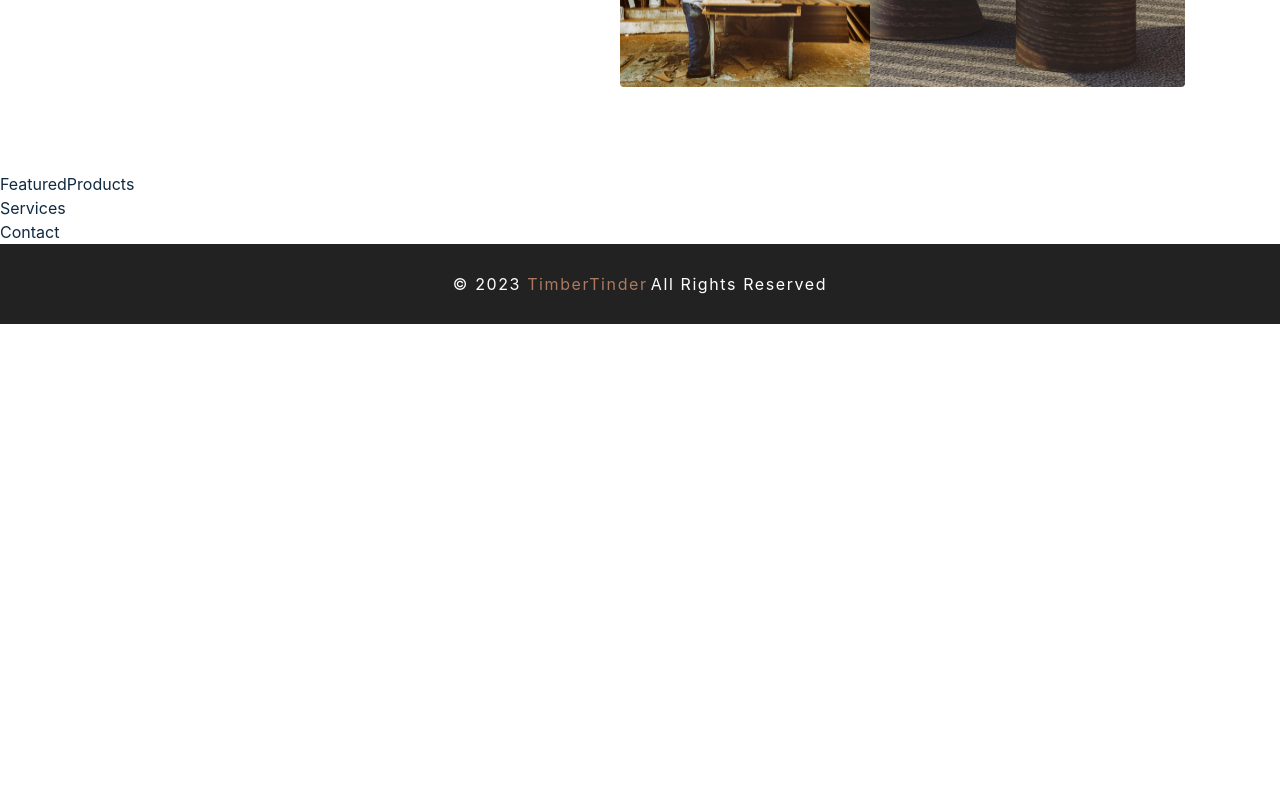
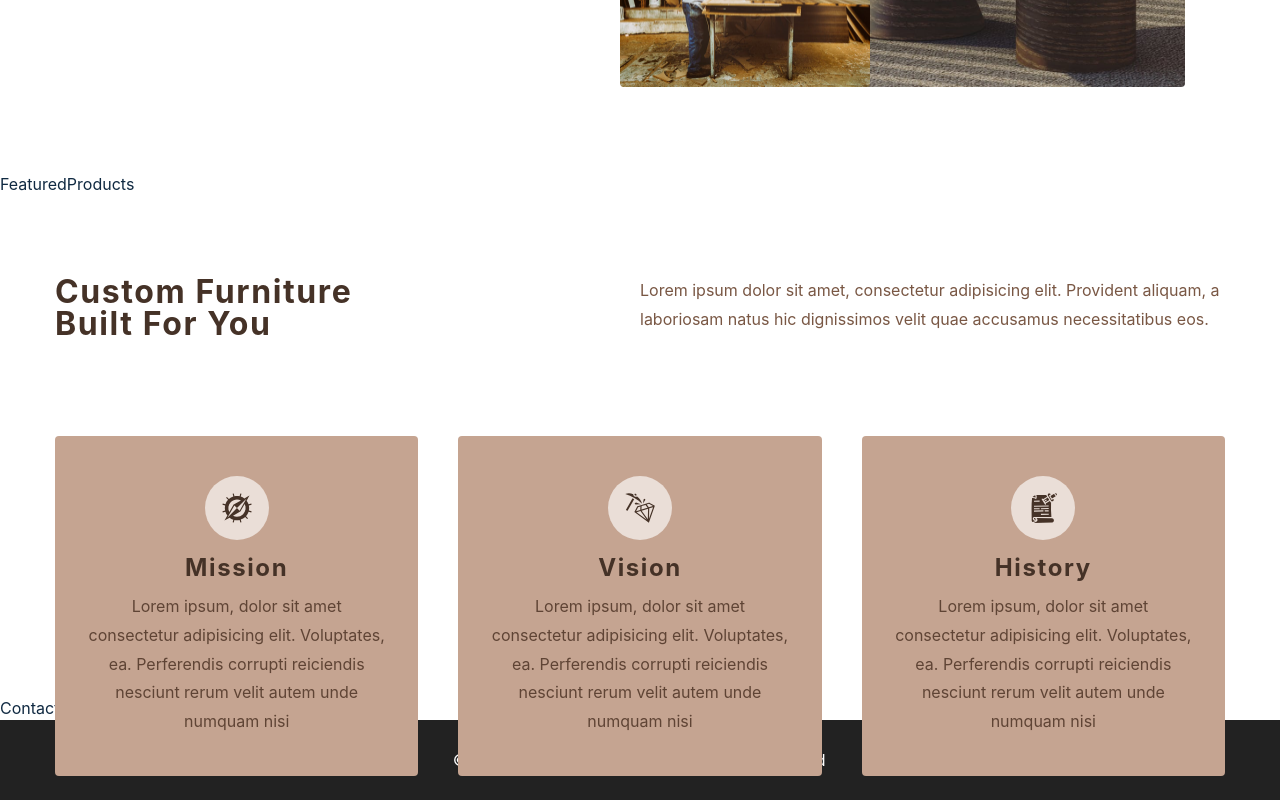
Before and after one commit to UsamaBhakrani/Ecommerce-React, a React app: page / in a window 1280 px wide. Shown: the part 628-1428 px from the top of the page. Before the commit the page ends 952 px from the top, so only its background shows below. Built offline with nearby package versions, Linux system fonts and the light colour scheme; the HTML template or start-up script is replaced by a standard one.

Commit message:
Services Section Finalized

```diff
--- a/src/components/Services.jsx
+++ b/src/components/Services.jsx
@@ -1,8 +1,107 @@
+import { styled } from "styled-components";
+import { services } from "../utils/constants";
 
 const Services = () => {
   return (
-    <div>Services</div>
-  )
-}
+    <Wrapper>
+      <div className="section-center">
+        <article className="header">
+          <h3>
+            custom furniture <br /> built for you
+          </h3>
+          <p>
+            Lorem ipsum dolor sit amet, consectetur adipisicing elit. Provident
+            aliquam, a laboriosam natus hic dignissimos velit quae accusamus
+            necessitatibus eos.
+          </p>
+        </article>
+        <div className="services-center">
+          {services.map(({ id, icon, title, text }) => {
+            return (
+              <article className="service" key={id}>
+                <span className="icon">{icon}</span>
+                <h4>{title}</h4>
+                <p>{text}</p>
+              </article>
+            );
+          })}
+        </div>
+      </div>
+    </Wrapper>
+  );
+};
 
-export default Services
+const Wrapper = styled.section`
+  padding: 5rem 0;
+  background: var(--color-primary-10);
+
+  h3,
+  h4 {
+    color: var(--clr-primary-1);
+  }
+
+  .header h3 {
+    margin-bottom: 2rem;
+  }
+
+  p {
+    margin-bottom: 0;
+    line-height: 1.8;
+    color: var(--clr-primary-3);
+  }
+
+  .services-center {
+    margin-top: 4rem;
+    display: grid;
+    gap: 2.5rem;
+  }
+
+  .service {
+    background: var(--clr-primary-7);
+    text-align: center;
+    padding: 2.5rem 2rem;
+    border-radius: var(--radius);
+
+    p {
+      color: var(--clr-primary-2);
+    }
+  }
+
+  span {
+    width: 4rem;
+    height: 4rem;
+    display: grid;
+    margin: 0 auto;
+    place-items: center;
+    margin-bottom: 1rem;
+    border-radius: 50%;
+    background: var(--clr-primary-10);
+    color: var(--clr-primary-1);
+
+    svg {
+      font-size: 2rem;
+    }
+  }
+
+  @media (min-width: 992px) {
+    .header {
+      display: grid;
+      grid-template-columns: 1fr 1fr;
+    }
+  }
+
+  @media (min-width: 576px) {
+    .services-center {
+      grid-template-columns: repeat(auto-fit, minmax(360px, 1fr));
+    }
+  }
+
+  @media (min-width: 1280px) {
+    padding: 0;
+    .section-center {
+      transform: translateY(5rem);
+    }
+  }
+`;
+
+export default Services;
```
